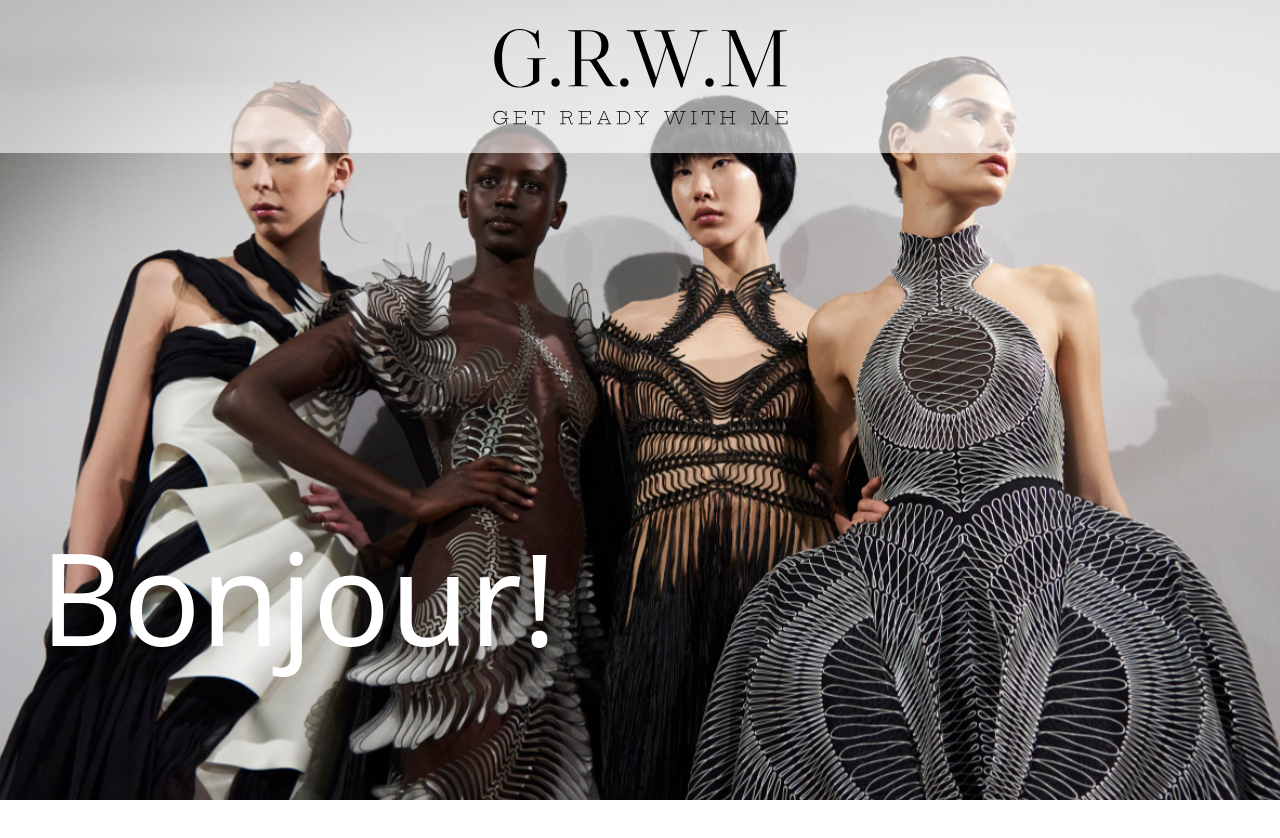
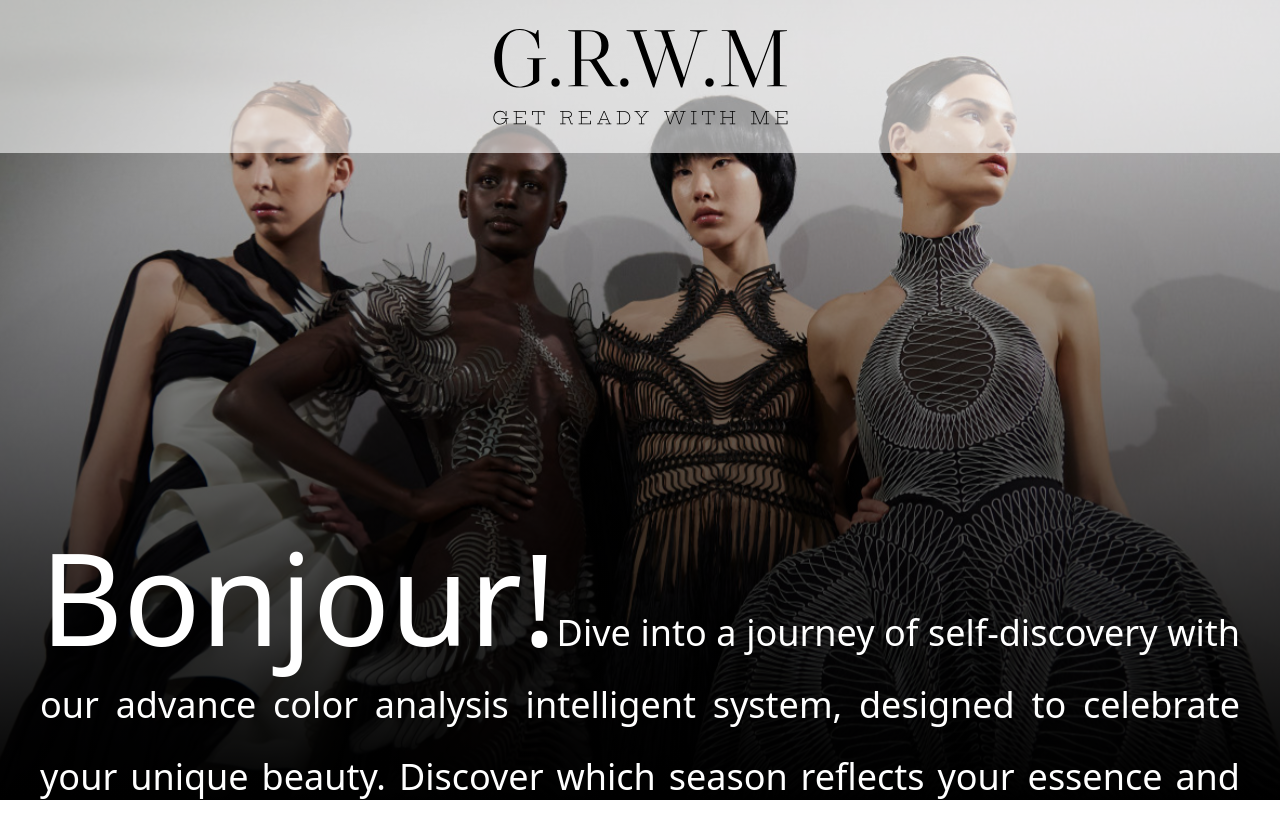
Before and after one commit to jcomrade/GRWM, a React (Vite) app in the folder GRWM/: page / in a window 1280 px wide. Shown: the top 838 px of the page. Before the commit the page ends 800 px from the top, so only its background shows below. Built offline with nearby package versions, Linux system fonts and the light colour scheme; a web font is replaced by a local one.

Commit message:
feat: added gradient and message

```diff
--- a/GRWM/src/components/Hero/Description.jsx
+++ b/GRWM/src/components/Hero/Description.jsx
@@ -2,8 +2,19 @@ function Description() {
 
     return (
         <div className="bg-[url('assets/hero.svg')] bg-no-repeat bg-cover w-screen h-screen relative">
+            <div className="bg-gradient-to-t from-black to-transparent w-screen h-screen"></div>
             <div className="absolute inset-x-0 bottom-0 h-1/3 px-10">
-                <h1 className="text-9xl text-white">Bonjour!</h1>
+                <div className="text-white text-justify">
+                    <div className="text-9xl inline">Bonjour!</div>
+                    <div className="text-4xl inline leading-loose">
+                        Dive into a journey of self-discovery with our
+                        advance color analysis intelligent system, designed
+                        to celebrate your unique beauty. Discover which
+                        season reflects your essence and embrace fashion
+                        recommendations and lifestyle insights that make you
+                        feel truly special.
+                    </div>
+                </div>
             </div>
         </div>
     )
```
